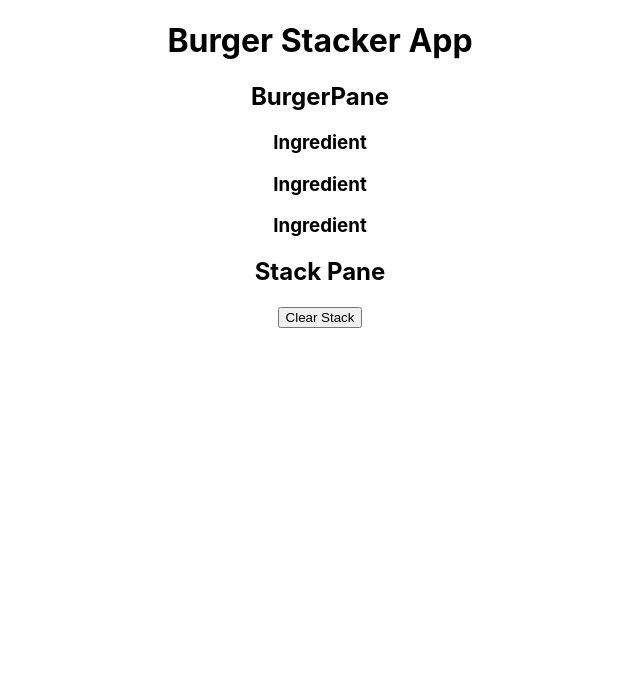
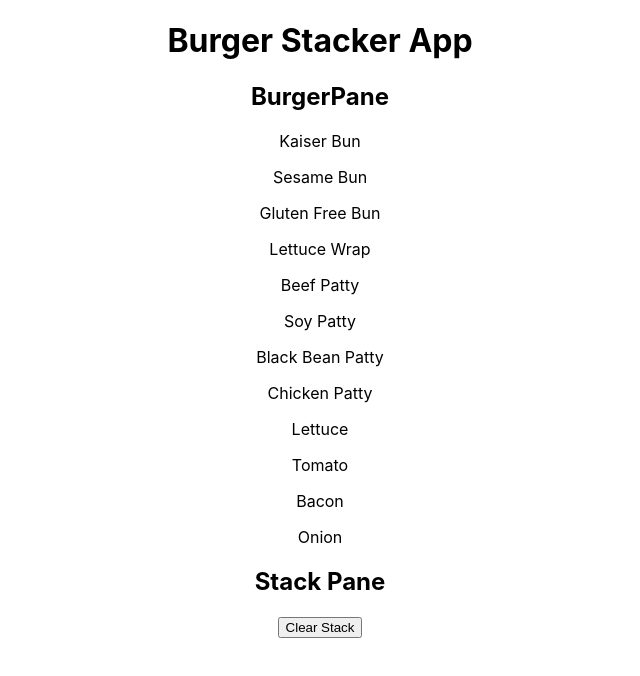
Before and after one commit to tkolsrud/react-burger-stacker2, a React (Create React App) app: page / in a window 1280 px wide. Shown: the top 676 px of the page, without its empty margins (320-960 px from the left). Built offline with nearby package versions, Linux system fonts and the light colour scheme.

Commit message:
ingredients listed in burger pane

```diff
--- a/src/App.js
+++ b/src/App.js
@@ -5,10 +5,25 @@ import Stack from './components/stack'
 // import ClearStack from './components/clearStack'
 
 function App() {
+  const ingredients = [
+    {name: 'Kaiser Bun', color: 'saddlebrown'},
+    {name: 'Sesame Bun', color: 'sandybrown'},
+    {name: 'Gluten Free Bun', color: 'peru'},
+    {name: 'Lettuce Wrap', color: 'olivedrab'},
+    {name: 'Beef Patty', color: '#3F250B'},
+    {name: 'Soy Patty', color: '#3F250B'},
+    {name: 'Black Bean Patty', color: '#3F250B'},
+    {name: 'Chicken Patty', color: 'burlywood'},
+    {name: 'Lettuce', color: 'lawngreen'},
+    {name: 'Tomato', color: 'tomato'},
+    {name: 'Bacon', color: 'maroon'},
+    {name: 'Onion', color: 'lightyellow'}
+  ]
+
   return (
     <div className="App">
       <h1>Burger Stacker App</h1>
-      <BurgerPane />
+      <BurgerPane ingredients={ingredients}/>
       <Stack />
     </div>
   );
--- a/src/components/burgerPane.js
+++ b/src/components/burgerPane.js
@@ -2,13 +2,20 @@ import React, { Component }from 'react'
 import Ingredient from './indgredient'
 
 class BurgerPane extends Component {
+
+
     render() {
+
+        let Ingredients = this.props.ingredients.map((ing,i)=> {
+            return <Ingredient name={ing.name} key={i} />
+        })
+
+
+        this.state = ['test']
         return (
             <>
             <h2>BurgerPane</h2>
-            <Ingredient />
-            <Ingredient />
-            <Ingredient />
+            {Ingredients}
             </>
         )
     }
--- a/src/components/indgredient.js
+++ b/src/components/indgredient.js
@@ -3,7 +3,7 @@ import React, { Component } from 'react'
 class Ingredient extends Component {
     render() {
         return (
-            <h3>Ingredient</h3>
+            <p>{this.props.name}</p>
         )
     }
 }
```
